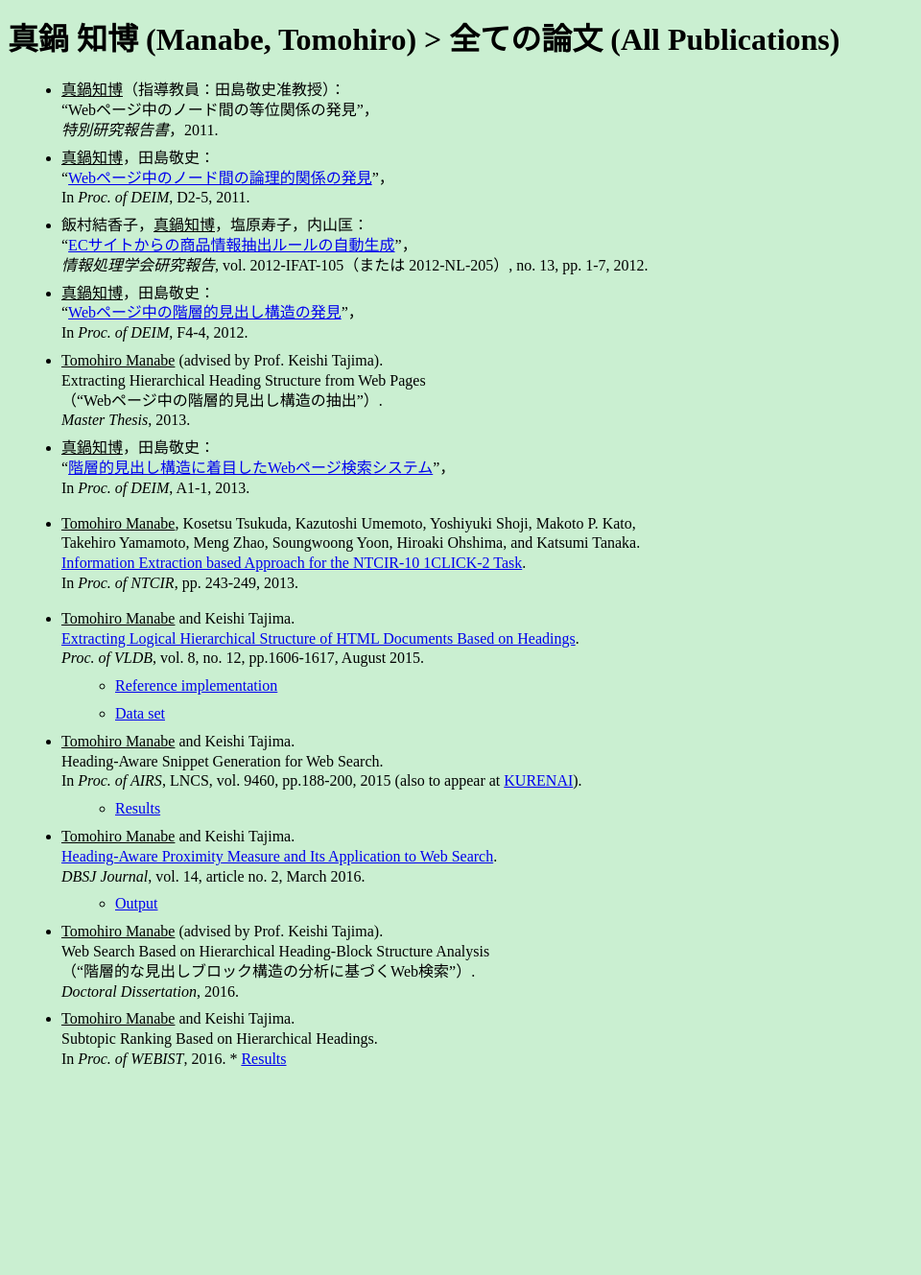
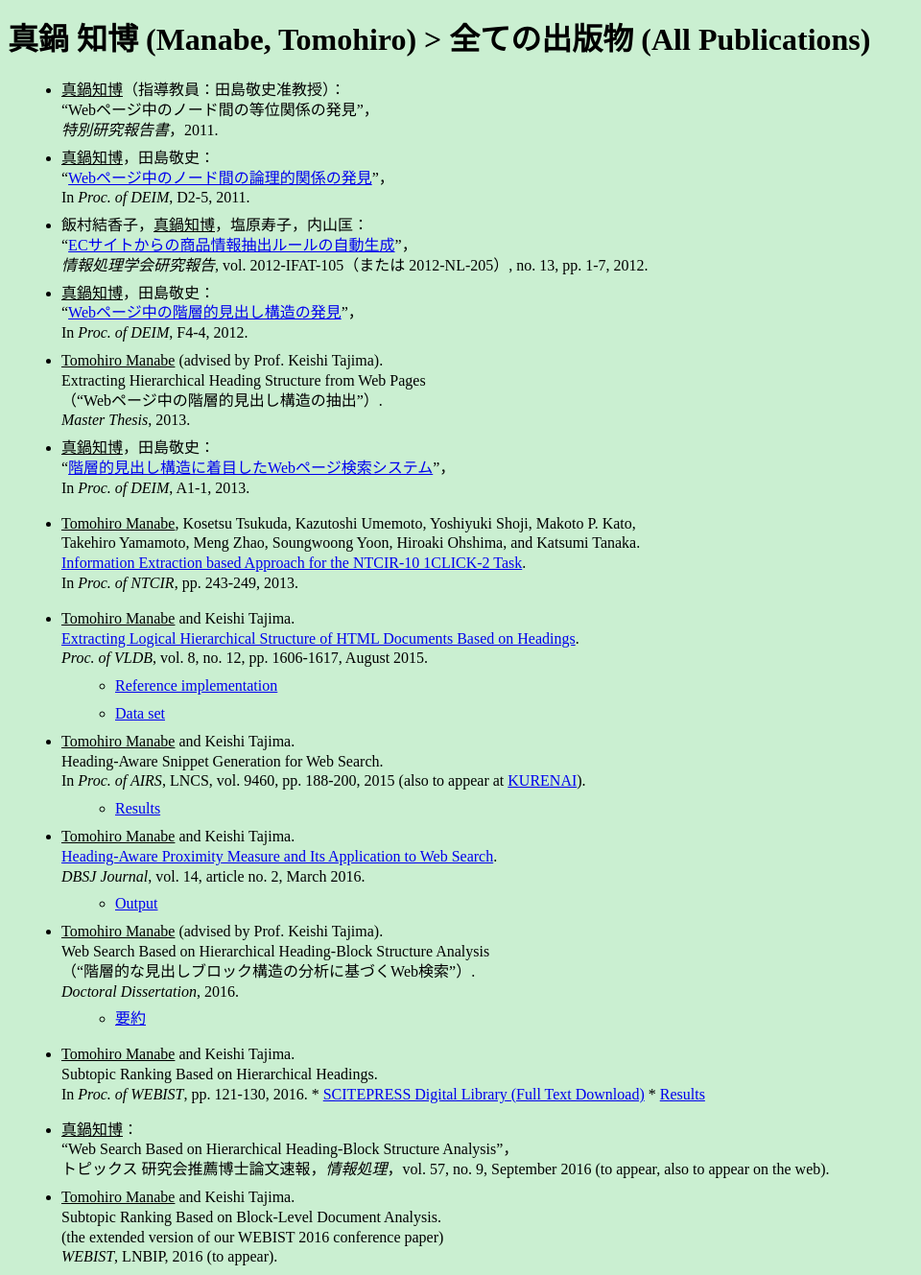
Before and after one commit to tmanabe/tmanabe.github.io, a Jekyll site: the page built from papers-jp.md, in a window 1280 px wide. Shown: the whole page at 96% size, without its empty margins (0-960 px from the left). Built offline with Jekyll 4.4.1, drawn with Linux system fonts in a browser that asks for light colours; before the commit the page ends 1123 px from its top, so only the background shows below that.

Commit message:
Sixth commit

```diff
--- a/_data/papers.yml
+++ b/_data/papers.yml
@@ -6,13 +6,13 @@ ntcir13: >
 vldb15: >
     <u>Tomohiro Manabe</u> and Keishi Tajima.<br />
     [Extracting Logical Hierarchical Structure of HTML Documents Based on Headings](http://www.vldb.org/pvldb/vol8/p1606-manabe.pdf).<br />
-    _Proc. of VLDB_, vol. 8, no. 12, pp.1606-1617, August 2015.
+    _Proc. of VLDB_, vol. 8, no. 12, pp. 1606-1617, August 2015.
         *   [Reference implementation](https://github.com/tmanabe/HEPS)
         *   [Data set](https://github.com/tmanabe/HEPS-data-set)
 airs15: >
     <u>Tomohiro Manabe</u> and Keishi Tajima.<br />
     Heading-Aware Snippet Generation for Web Search.<br />
-    In _Proc. of AIRS_, LNCS, vol. 9460, pp.188-200, 2015 (also to appear at [KURENAI](http://repository.kulib.kyoto-u.ac.jp/dspace/)).
+    In _Proc. of AIRS_, LNCS, vol. 9460, pp. 188-200, 2015 (also to appear at [KURENAI](http://repository.kulib.kyoto-u.ac.jp/dspace/)).
         *   [Results](https://github.com/tmanabe/AIRS15-results)
 dbsj16: >
     <u>Tomohiro Manabe</u> and Keishi Tajima.<br />
@@ -22,5 +22,11 @@ dbsj16: >
 webist16: >
     <u>Tomohiro Manabe</u> and Keishi Tajima.<br />
     Subtopic Ranking Based on Hierarchical Headings.<br />
-    In _Proc. of WEBIST_, 2016.
+    In _Proc. of WEBIST_, pp. 121-130, 2016.
+        * [SCITEPRESS Digital Library (Full Text Download)](http://dx.doi.org/10.5220/0005812401210130)
         * [Results](https://github.com/tmanabe/WEBIST16-results)
+lnbip16: >
+    <u>Tomohiro Manabe</u> and Keishi Tajima.<br />
+    Subtopic Ranking Based on Block-Level Document Analysis.<br />
+    (the extended version of our WEBIST 2016 conference paper)<br />
+    _WEBIST_, LNBIP, 2016 (to appear).
--- a/papers-jp.md
+++ b/papers-jp.md
@@ -1,7 +1,7 @@
 ---
 layout: plain
 lang:   'ja'
-h1:     '真鍋 知博 (Manabe, Tomohiro) > 全ての論文 (All Publications)'
+h1:     '真鍋 知博 (Manabe, Tomohiro) > 全ての出版物 (All Publications)'
 ---
 
 *   <u>真鍋知博</u>（指導教員：田島敬史准教授）：<br />“Webページ中のノード間の等位関係の発見”，<br />_特別研究報告書_，2011.
@@ -15,4 +15,7 @@ h1:     '真鍋 知博 (Manabe, Tomohiro) > 全ての論文 (All Publications)'
 *   {{ site.data.papers.airs15 }}
 *   {{ site.data.papers.dbsj16 }}
 *   <u>Tomohiro Manabe</u> (advised by Prof. Keishi Tajima).<br />Web Search Based on Hierarchical Heading-Block Structure Analysis<br />（“階層的な見出しブロック構造の分析に基づくWeb検索”）.<br />_Doctoral Dissertation_, 2016.
+    * [要約](http://repository.kulib.kyoto-u.ac.jp/dspace/handle/2433/215681?locale=ja)
 *    {{ site.data.papers.webist16 }}
+*   <u>真鍋知博</u>：<br />“Web Search Based on Hierarchical Heading-Block Structure Analysis”，<br />トピックス 研究会推薦博士論文速報，_情報処理_，vol. 57, no. 9, September 2016 (to appear, also to appear on the web).
+*    {{ site.data.papers.lnbip16 }}
```
Also changed, not shown: index-jp.md (+9 -7 lines), index.md (+3 -3 lines), papers.md (+2 -0 lines), 4 other files.
